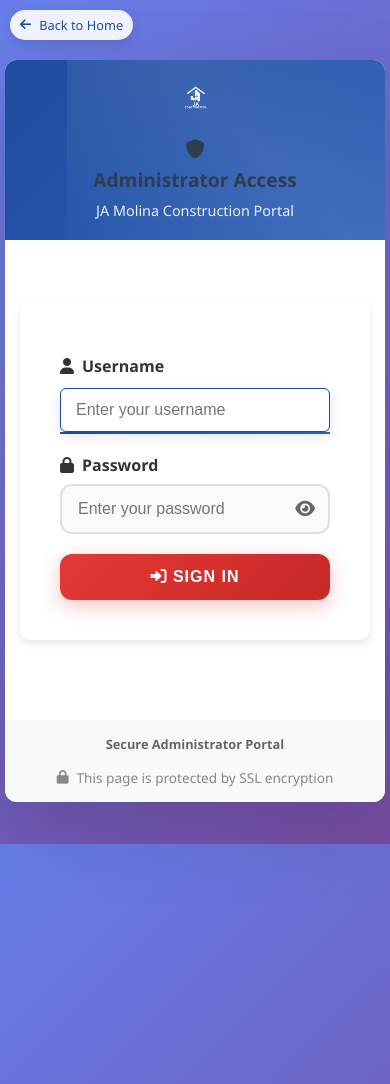
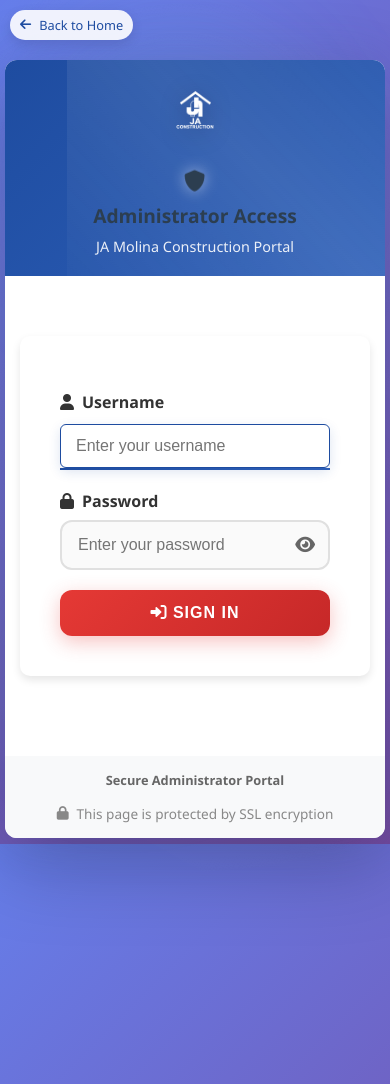
Before and after one commit to Misael-M-06/mi-pagina, a Flask app: page /login in a window 390 px wide; the page is wider, and only the part inside the window is pictured. Shown: the top 1084 px of that part. Run offline with Flask 3, Linux system fonts and the light colour scheme.

Commit message:
Enhance login page: bigger logo, floating orbs, shield pulse animation
Co-Authored-By: Claude Sonnet 4.6 <noreply@anthropic.com>

```diff
--- a/templates/login.html
+++ b/templates/login.html
@@ -33,9 +33,28 @@
             left: -50%;
             width: 200%;
             height: 200%;
-            background: radial-gradient(circle, rgba(255,255,255,0.05) 0%, transparent 50%);
+            background: radial-gradient(circle, rgba(255,255,255,0.06) 0%, transparent 50%);
             animation: rotate 20s linear infinite;
             z-index: 0;
+        }
+
+        /* Floating orbs */
+        .orb {
+            position: fixed;
+            border-radius: 50%;
+            filter: blur(60px);
+            opacity: 0.18;
+            pointer-events: none;
+            z-index: 0;
+            animation: floatOrb 8s ease-in-out infinite;
+        }
+        .orb-1 { width: 280px; height: 280px; background: #4fc3f7; top: 5%; left: 10%; animation-delay: 0s; }
+        .orb-2 { width: 200px; height: 200px; background: #e040fb; top: 60%; right: 8%; animation-delay: 2.5s; }
+        .orb-3 { width: 150px; height: 150px; background: #69f0ae; bottom: 10%; left: 15%; animation-delay: 5s; }
+
+        @keyframes floatOrb {
+            0%, 100% { transform: translateY(0) scale(1); }
+            50% { transform: translateY(-30px) scale(1.08); }
         }
 
         @keyframes rotate {
@@ -70,10 +89,20 @@
             75% { transform: translateX(5px); }
         }
 
+        @keyframes pulse-shield {
+            0%, 100% { transform: scale(1); filter: drop-shadow(0 0 0px rgba(255,255,255,0)); }
+            50% { transform: scale(1.12); filter: drop-shadow(0 0 8px rgba(255,255,255,0.6)); }
+        }
+
+        .shield-icon {
+            animation: pulse-shield 2.5s ease-in-out infinite;
+            display: inline-block;
+        }
+
         .login-container {
             background: #fff;
             border-radius: 20px;
-            box-shadow: 0 25px 80px rgba(0, 0, 0, 0.15);
+            box-shadow: 0 25px 80px rgba(0, 0, 0, 0.25), 0 0 60px rgba(102, 126, 234, 0.2);
             overflow: hidden;
             width: 100%;
             max-width: 450px;
@@ -359,8 +388,8 @@
     }
 
     .company-logo img {
-        height: 40px !important;
-        max-width: 180px !important;
+        height: 68px !important;
+        max-width: 240px !important;
     }
 
     .login-body {
@@ -404,8 +433,8 @@
     }
 
     .company-logo img {
-        height: 35px !important;
-        max-width: 160px !important;
+        height: 60px !important;
+        max-width: 210px !important;
     }
 
     .login-body {
@@ -446,8 +475,8 @@
     }
 
     .company-logo img {
-        height: 30px !important;
-        max-width: 140px !important;
+        height: 52px !important;
+        max-width: 190px !important;
     }
 
     .form-input {
@@ -461,19 +490,24 @@
     </style>
 </head>
 <body>
+    <!-- Floating orbs -->
+    <div class="orb orb-1"></div>
+    <div class="orb orb-2"></div>
+    <div class="orb orb-3"></div>
+
     <a href="{{ url_for('home') }}" class="back-btn">
         <i class="fas fa-arrow-left"></i> Back to Home
     </a>
 
     <div class="login-container">
         <div class="login-header">
-            <div class="company-logo" style="margin-bottom: 15px;">
+            <div class="company-logo" style="margin-bottom: 18px;">
                 <img src="{{ url_for('static', filename='images/tu-logo.png') }}"
                      alt="JA Molina Construction"
-                     style="height: 50px; width: auto; max-width: 200px; object-fit: contain;">
+                     style="height: 90px; width: auto; max-width: 280px; object-fit: contain; filter: brightness(1.1) drop-shadow(0 4px 12px rgba(0,0,0,0.3));">
             </div>
             <h1>
-                <i class="fas fa-shield-alt"></i>
+                <span class="shield-icon"><i class="fas fa-shield-alt"></i></span>
                 Administrator Access
             </h1>
             <p>JA Molina Construction Portal</p>
```
